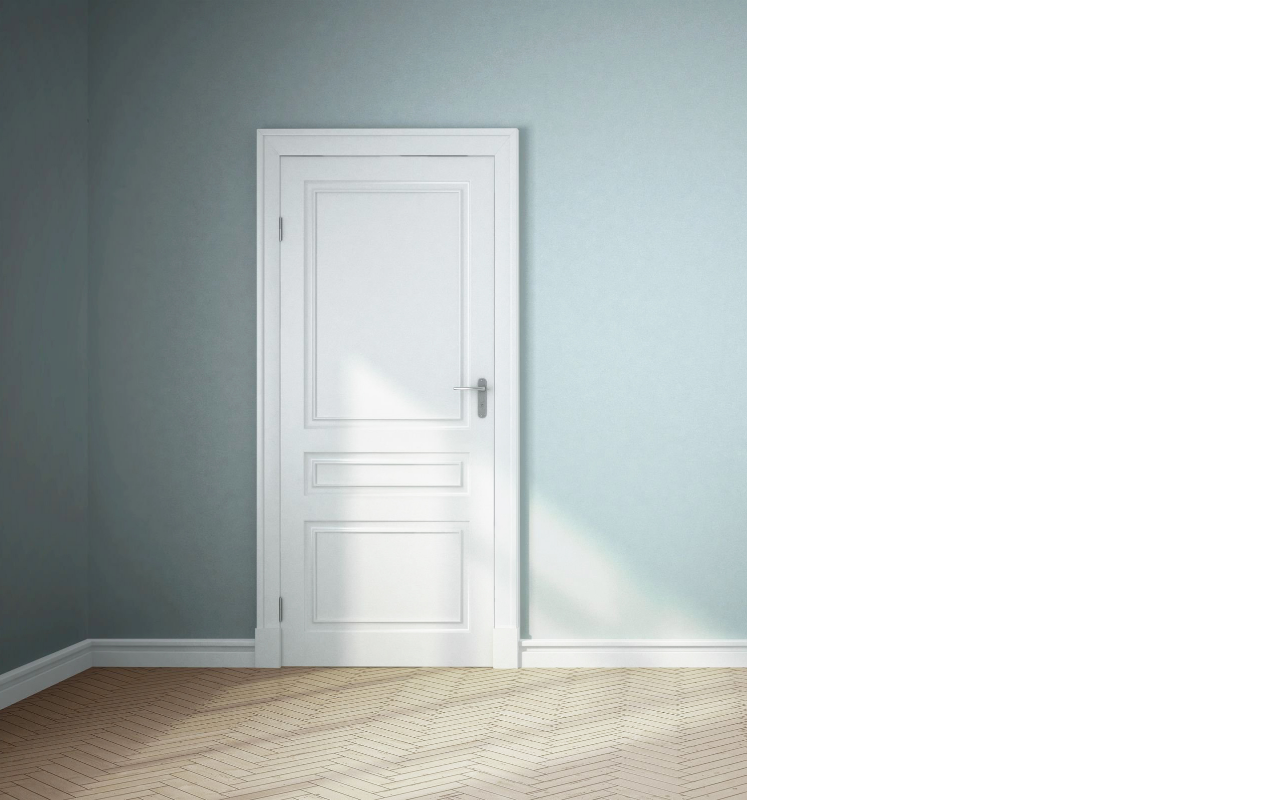
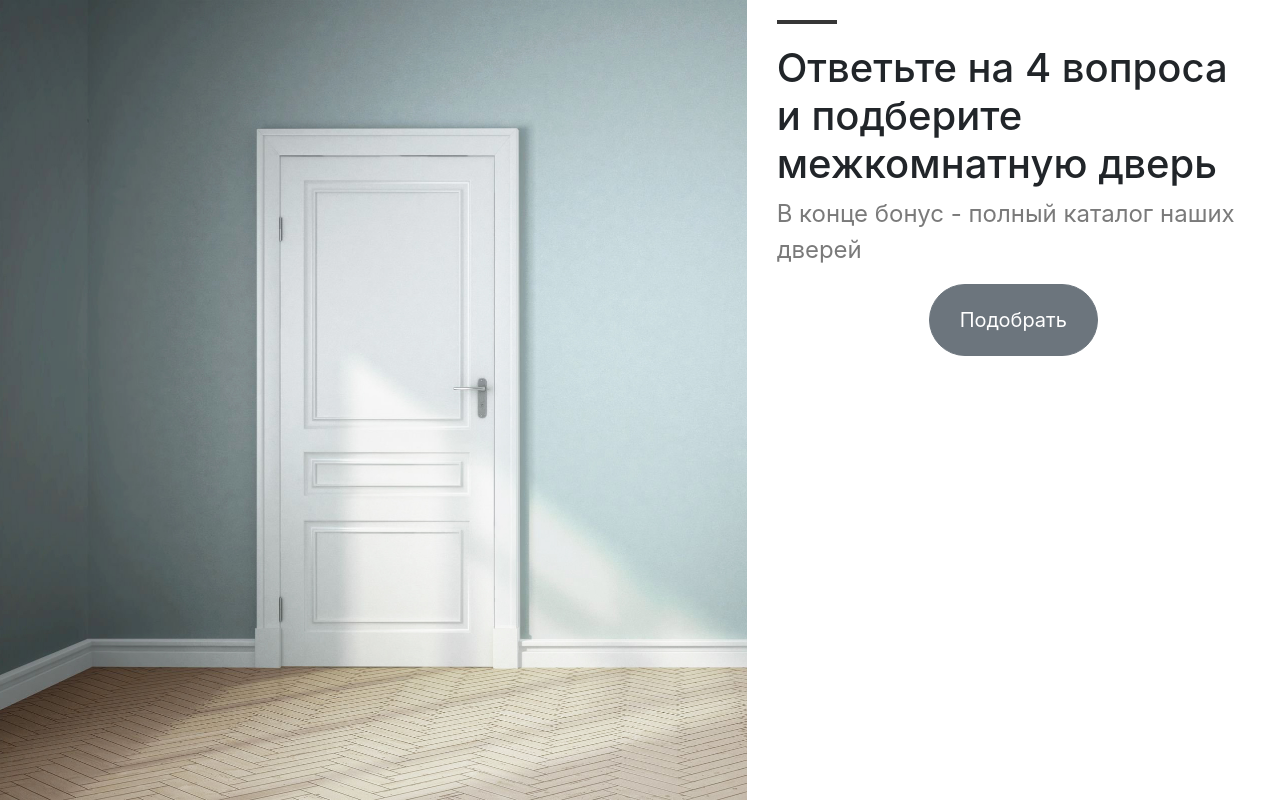
Before and after one commit to JohnyTitov/doors_quiz, a Django app: page /test/ in a window 1280 px wide. Run offline with Django 3.2, Linux system fonts and the light colour scheme; some libraries are stand-ins or nearby versions.

Commit message:
design update

```diff
--- a/static/style/style.css
+++ b/static/style/style.css
@@ -1,12 +1,29 @@
-#main-image
-{
+/* Изображение с дверью  */
+#main-image {
 	background-image: url("../img/background.jpg");
 	background-size: auto 100%;
 	background-repeat: no-repeat;
 
 }
+/* Чёрная полоса над текстом */
+#black-line {
+background-color: #363636;
+width: 60px;
+height: 4px;
+margin-bottom: 20px;
+margin-top: 20px;
+}
 
-@media screen and (max-width: 991px) {
+/* Кнопка "Подобрать"  */
+#main-button {
+	border-radius: 2.25rem;
+	padding: 20px;
+	font-size: 20px;
+	padding-left: 30px;
+	padding-right: 30px;
+}
+
+@media screen and (max-width: 992px) {
 	#main-image
 	{
 		background-image: url("../img/background.jpg");
--- a/templates/index.html
+++ b/templates/index.html
@@ -19,7 +19,14 @@
     </div>
     <!-- Часть окна с контентом -->
     <div class="col-lg-5">
-
+        <div class="container">
+            <div id="black-line"></div>
+            <h1>Ответьте на 4 вопроса и подберите межкомнатную дверь</h1>
+            <p style="color: #7a7a7a; font-size: 24px;">В конце бонус - полный каталог наших дверей</p>
+            <div style = "text-align: center; ">
+                <a id="main-button" class="btn btn-secondary" href="#" role="button">Подобрать</a>
+            </div>
+        </div>
     </div>
   </div>
 </div>
```
